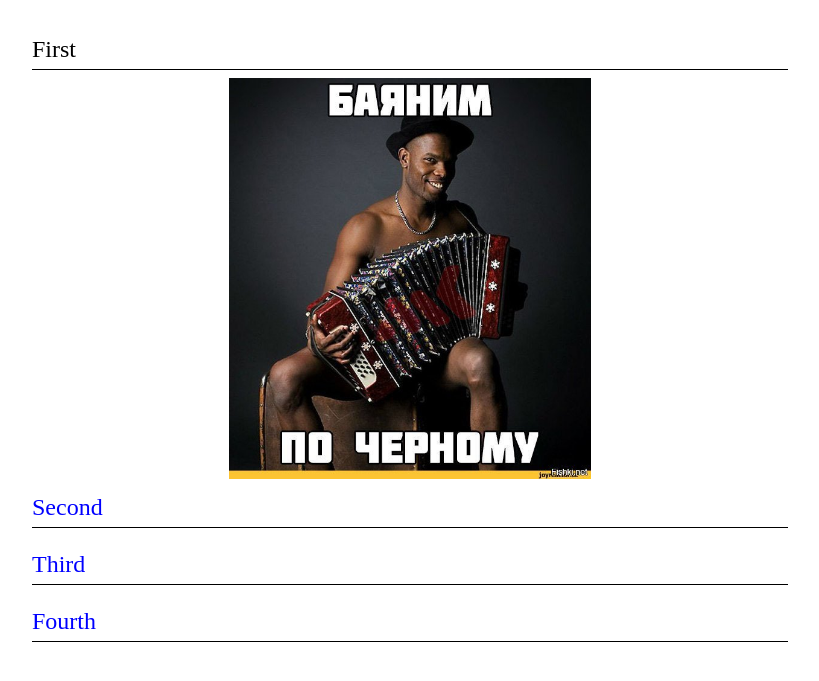
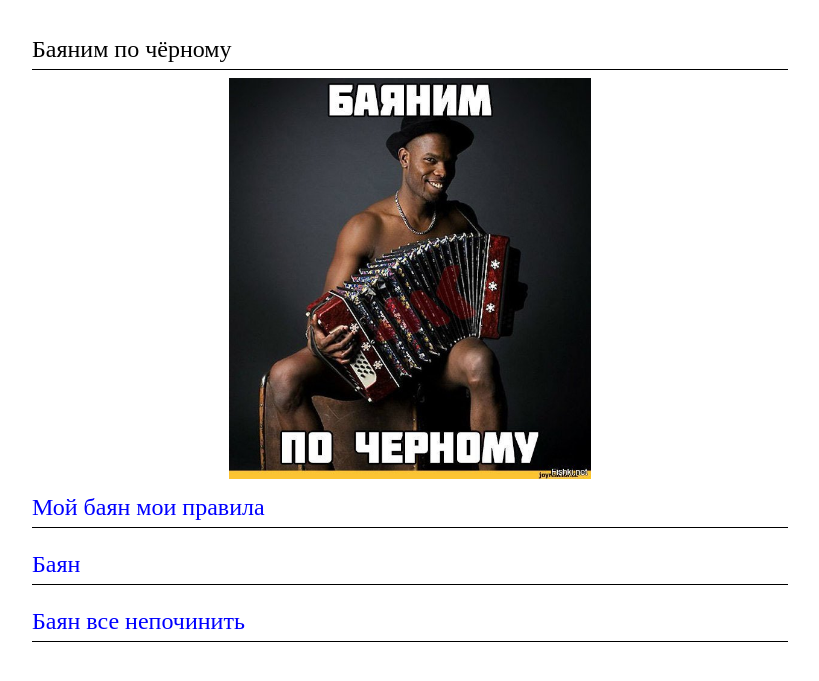
Before and after one commit to maxomeleneckii/cssBayan, a plain HTML site: page cssBayan/index.html in a window 1280 px wide. Shown: the part 51-732 px from the top of the page, without its empty margins (230-1049 px from the left). Drawn offline with Linux system fonts and the light colour scheme.

Commit message:
feat: add name of bayans (Sun, 12.03.2023, 23:49:10)

```diff
--- a/cssBayan/index.html
+++ b/cssBayan/index.html
@@ -14,28 +14,28 @@
           <div class="bayan-items">
             <input name="bayan" checked class="bayan-input" type="radio">
             <div class="bayan-item">
-              <span>First</span><span class="bayan-icon"></span>
+              <span>Баяним по чёрному</span><span class="bayan-icon"></span>
             </div>
             <img class="bayan-img" src="assets/1.jpg" alt="bayan" />
           </div>
           <div class="bayan-items">
             <input name="bayan" class="bayan-input" type="radio">
             <div class="bayan-item">
-              <span>Second</span><span class="bayan-icon"></span>
+              <span>Мой баян мои правила</span><span class="bayan-icon"></span>
             </div>
             <img class="bayan-img" src="assets/2.jpg" alt="bayan" />
           </div>
           <div class="bayan-items">
             <input name="bayan" class="bayan-input" type="radio">
             <div class="bayan-item">
-              <span>Third</span><span class="bayan-icon"></span>
+              <span>Баян</span><span class="bayan-icon"></span>
             </div>
             <img class="bayan-img" src="assets/3.jpg" alt="bayan" />
           </div>
           <div class="bayan-items">
             <input name="bayan" class="bayan-input" type="radio">
             <div class="bayan-item">
-              <span>Fourth</span><span class="bayan-icon"></span>
+              <span>Баян все непочинить</span><span class="bayan-icon"></span>
             </div>
             <img class="bayan-img" src="assets/4.jpg" alt="bayan" />
           </div>
```
